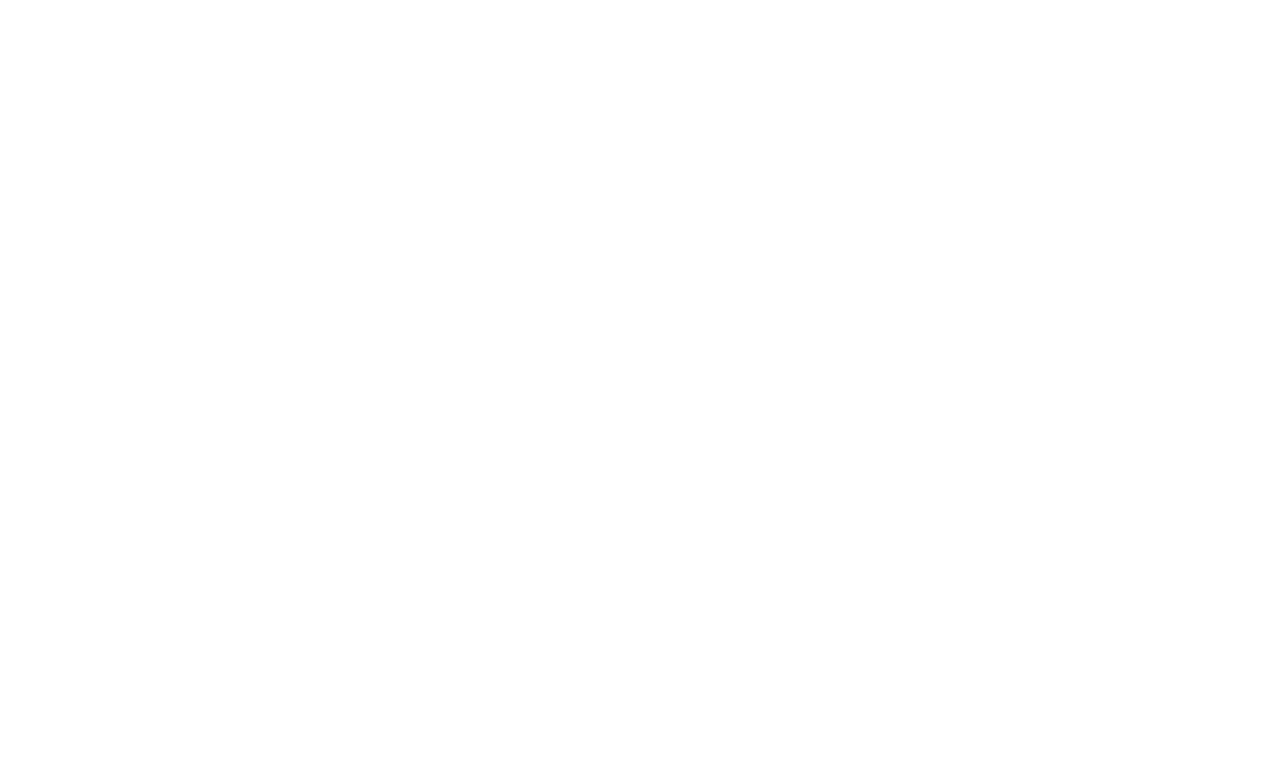
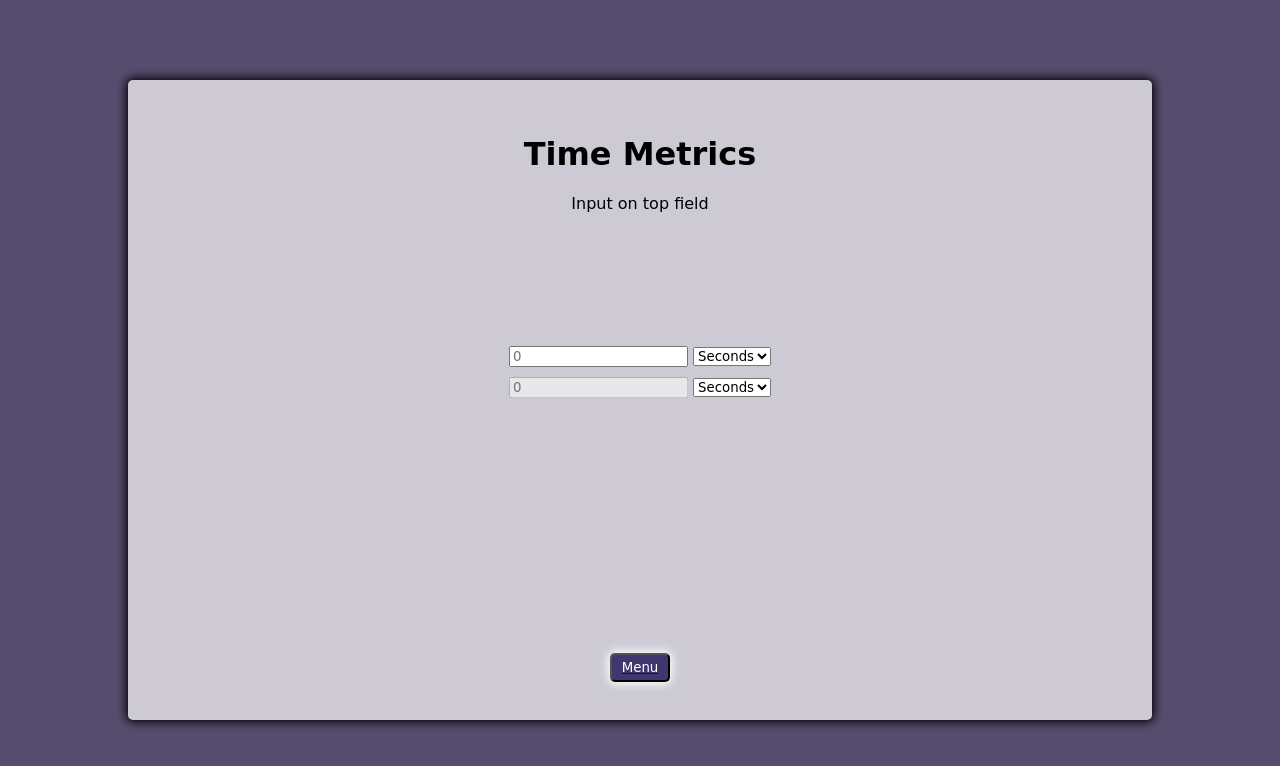
Before and after one commit to gioZAK/easy-metrics, a plain HTML site: page time.html in a window 1280 px wide. Drawn offline with Linux system fonts and the light colour scheme.

Commit message:
Add time page

```diff
--- a/time.html
+++ b/time.html
@@ -5,11 +5,56 @@
     <meta charset="UTF-8">
     <meta http-equiv="X-UA-Compatible" content="IE=edge">
     <meta name="viewport" content="width=device-width, initial-scale=1.0">
-    <title>Document</title>
+    <link rel="stylesheet" href="assets/css/style.css">
+    <title>Time Metric</title>
 </head>
 
 <body>
+    <div class="container">
+        <div class="guide">
+            <h1>Time Metrics</h1>
+            <p>Input on top field</p>
+        </div>
 
+        <div id="option-container">
+
+            <div id="converter-body">
+
+                <div class="converter-container">
+                    <input type="number" placeholder="0" id="input">
+
+                    <select id="inputType">
+                        <option value="seconds">Seconds</option>
+                        <option value="minutes">Minutes</option>
+                        <option value="hours">Hours</option>
+                    </select>
+
+                </div>
+
+                <div class="converter-container">
+                    <input type="number" placeholder="0" id="result" disabled>
+
+                    <select id="resultType">
+                        <option value="seconds">Seconds</option>
+                        <option value="minutes">Minutes</option>
+                        <option value="hours">Hours</option>
+                    </select>
+
+                </div>
+
+            </div>
+
+        </div>
+
+        <div class="btn-menu">
+            <a href="index.html"><button class="btn btn-menu">Menu</button></a>
+        </div>
+
+    </div>
+
+    <script src="assets/js/timescript.js"></script>
 </body>
 
+
+
 </html>
```
